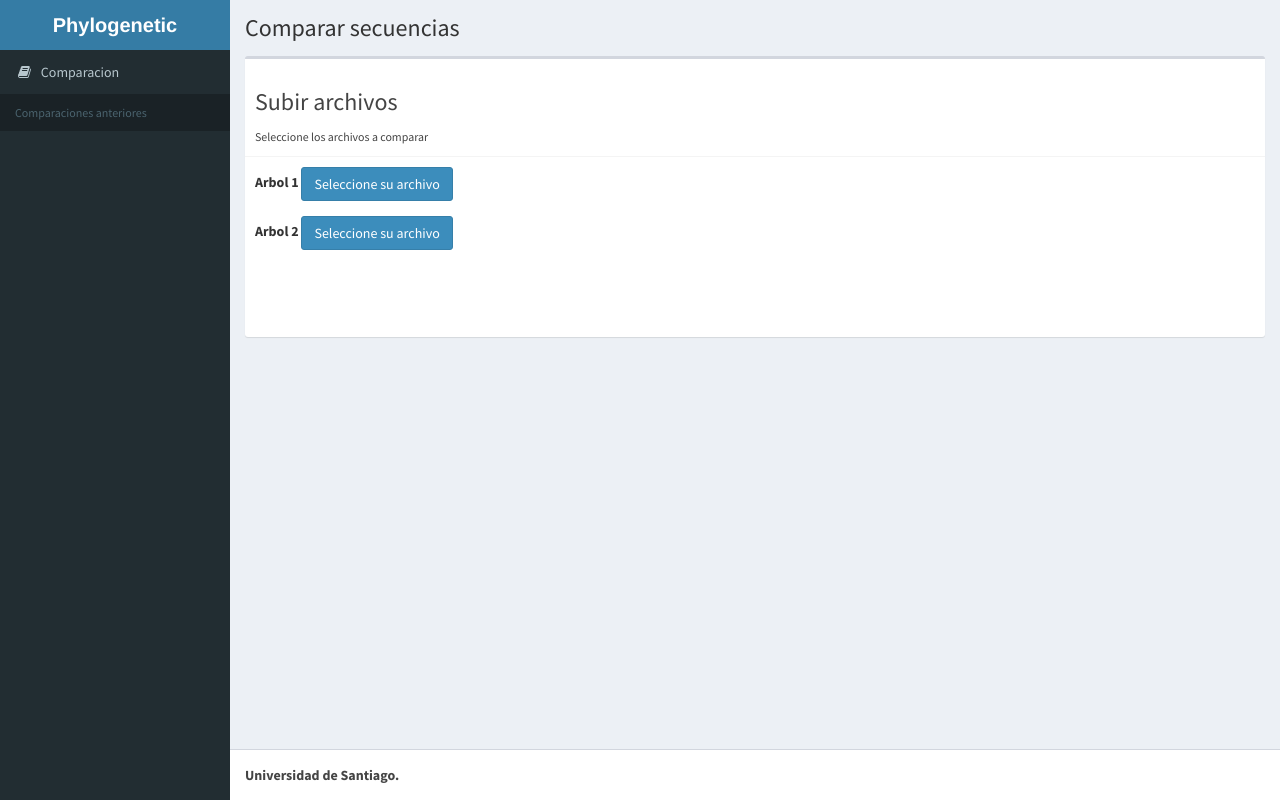
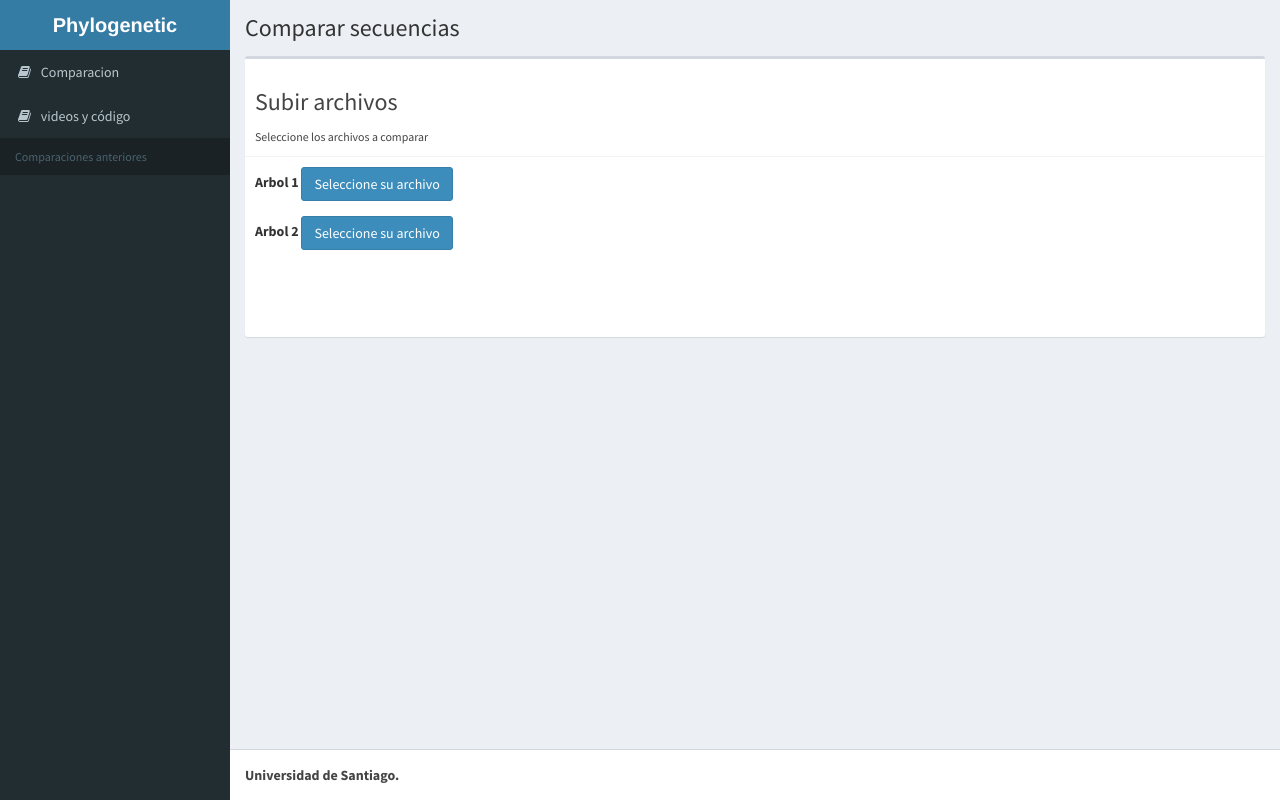
Before and after one commit to smontoya/phylogenetic_comparision, a Flask app: template python/templates/index.html in a window 1280 px wide. Run offline with Flask 2, Linux system fonts and the light colour scheme; the template is opened without the code that fills it, so the values that code supplies are empty; some libraries are stand-ins or nearby versions.

Commit message:
ADD: video  y github

```diff
--- a/python/server.py
+++ b/python/server.py
@@ -14,6 +14,13 @@ app = Flask(__name__)
 def index():
     dirnames = get_dirs()
     return render_template('index.html', dirnames=dirnames)
+
+
+@app.route('/videos')
+def videos():
+    dirnames = get_dirs()
+    return render_template('videos.html', dirnames=dirnames)
+
 
 
 @app.route('/upload/<filename>', methods=['GET', 'POST'])
--- a/python/templates/base.html
+++ b/python/templates/base.html
@@ -37,7 +37,8 @@
       <!-- /.search form -->
       <!-- sidebar menu: : style can be found in sidebar.less -->
       <ul class="sidebar-menu">
-        <li><a href="../../documentation/index.html"><i class="fa fa-book"></i> <span>Comparacion</span></a></li>
+        <li><a href="/"><i class="fa fa-book"></i> <span>Comparacion</span></a></li>
+        <li><a href="/videos"><i class="fa fa-book"></i> <span>videos y código</span></a></li>
         {% block anteriores%}{%endblock%}
       </ul>
     </section>
--- a/python/templates/index.html
+++ b/python/templates/index.html
@@ -402,7 +402,7 @@ $(function() {
 {% endblock %}
 {% block anteriores%}
 <li class="header">Comparaciones anteriores</li>
-  {%for dir in dirnames%}
+<!--   {%for dir in dirnames%}
   <li><a href="/revisar/{{dir}}"><i class="fa fa-circle-o text-aqua"></i> <span>{{dir[0:12] }}</span></a></li>
-  {% endfor%}
+  {% endfor%} -->
 {%endblock%}
```
